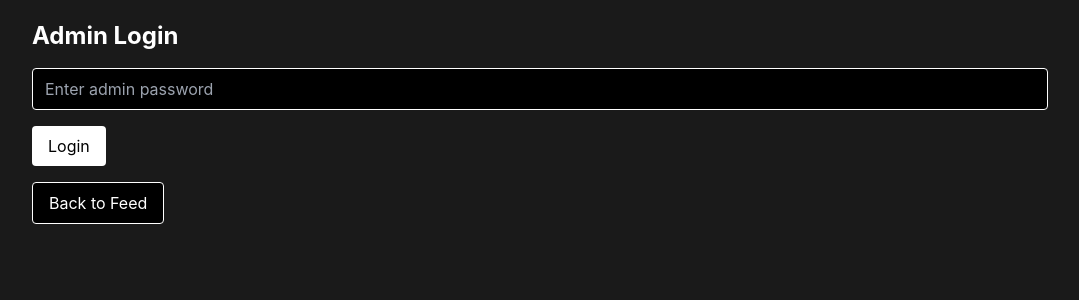
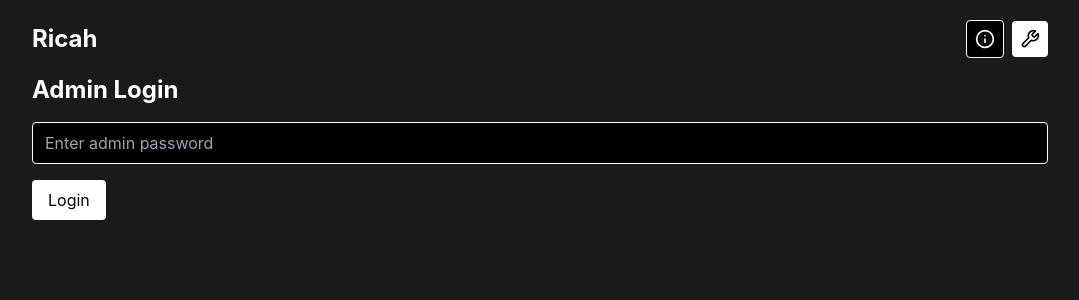
Before and after one commit to gramagrass/ricah, a Next.js app: page /admin in a window 1280 px wide. Shown: the top 300 px of the page, without its empty margins (100-1179 px from the left). Built offline with nearby package versions, Linux system fonts and the light colour scheme.

Commit message:
Update admin.tsx

```diff
--- a/pages/admin.tsx
+++ b/pages/admin.tsx
@@ -2,6 +2,7 @@
 import React, { useState, useEffect } from 'react';
 import Link from 'next/link';
 import { DragDropContext, Droppable, Draggable, DropResult } from 'react-beautiful-dnd';
+import Header from '../components/Header';
 
 type MediaItem = {
   id: string;
@@ -30,7 +31,6 @@ const Admin: React.FC = () => {
           return;
         }
 
-        // Fetch the saved order from Redis
         let order: string[] = [];
         try {
           const orderRes = await fetch('/api/order');
@@ -46,7 +46,6 @@ const Admin: React.FC = () => {
           console.warn('Falling back to mtime sort.');
         }
 
-        // Sort media items based on the saved order
         if (order && order.length > 0) {
           const orderedItems = [...data].sort((a: MediaItem, b: MediaItem) => {
             const aIndex = order.indexOf(a.id);
@@ -193,6 +192,7 @@ const Admin: React.FC = () => {
   if (!isLoggedIn) {
     return (
       <div className="max-w-[1080px] mx-auto py-5 px-4 sm:px-6 lg:px-8">
+        <Header />
         <h1 className="text-2xl font-bold text-white mb-4">Admin Login</h1>
         <form onSubmit={handleLogin} className="space-y-4">
           <input
@@ -206,11 +206,6 @@ const Admin: React.FC = () => {
             Login
           </button>
         </form>
-        <Link href="/">
-          <button className="mt-4 px-4 py-2 bg-black text-white border border-white rounded">
-            Back to Feed
-          </button>
-        </Link>
       </div>
     );
   }
@@ -219,14 +214,7 @@ const Admin: React.FC = () => {
 
   return (
     <div className="max-w-[1080px] mx-auto py-5 px-4 sm:px-6 lg:px-8">
-      <div className="flex justify-between items-center mb-4">
-        <h1 className="text-2xl font-bold text-white">Admin Dashboard</h1>
-        <Link href="/">
-          <button className="px-4 py-2 bg-black text-white border border-white rounded">
-            Back to Feed
-          </button>
-        </Link>
-      </div>
+      <Header />
       <label className="block w-full mb-4">
         <input
           type="file"
```
